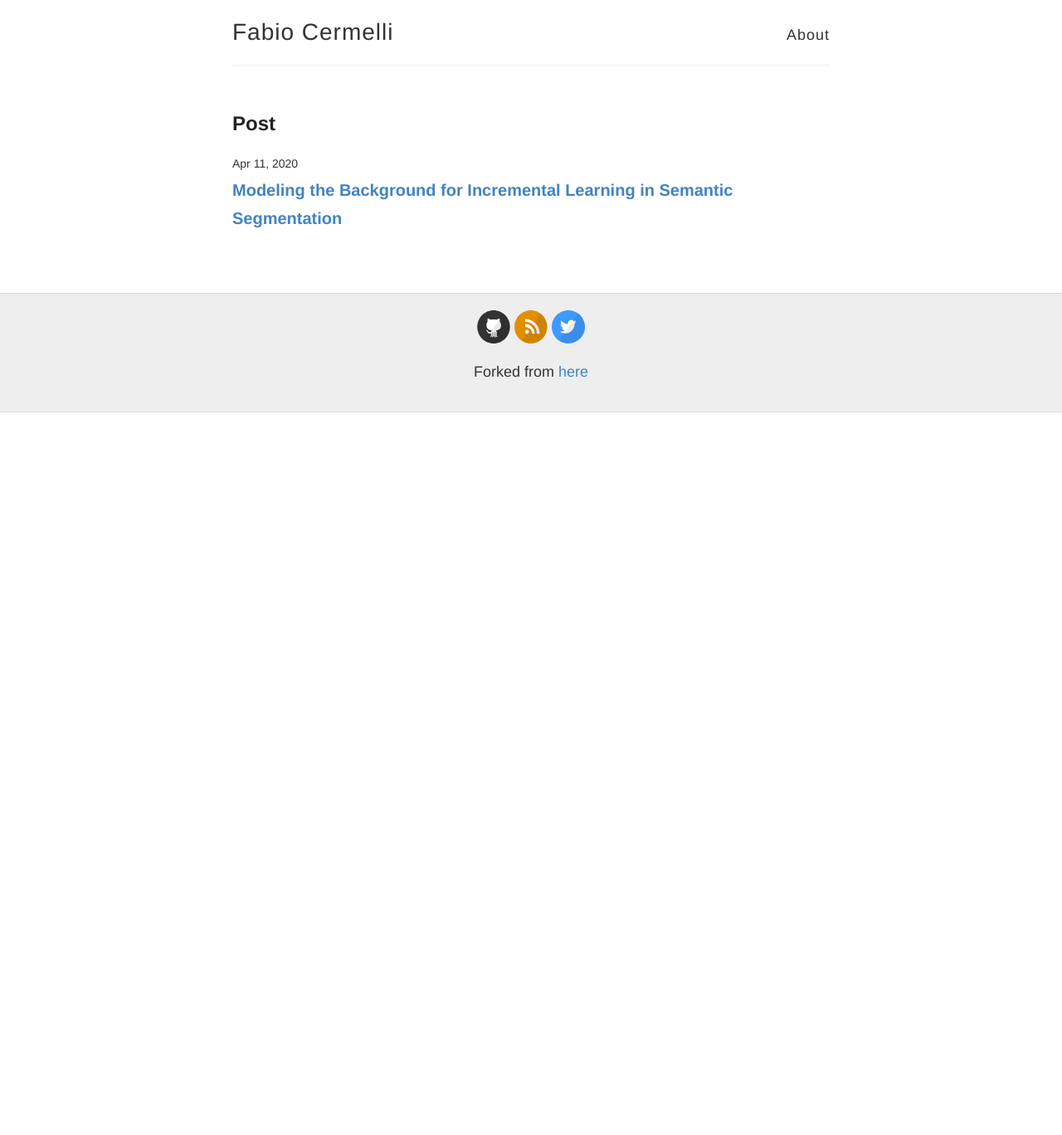
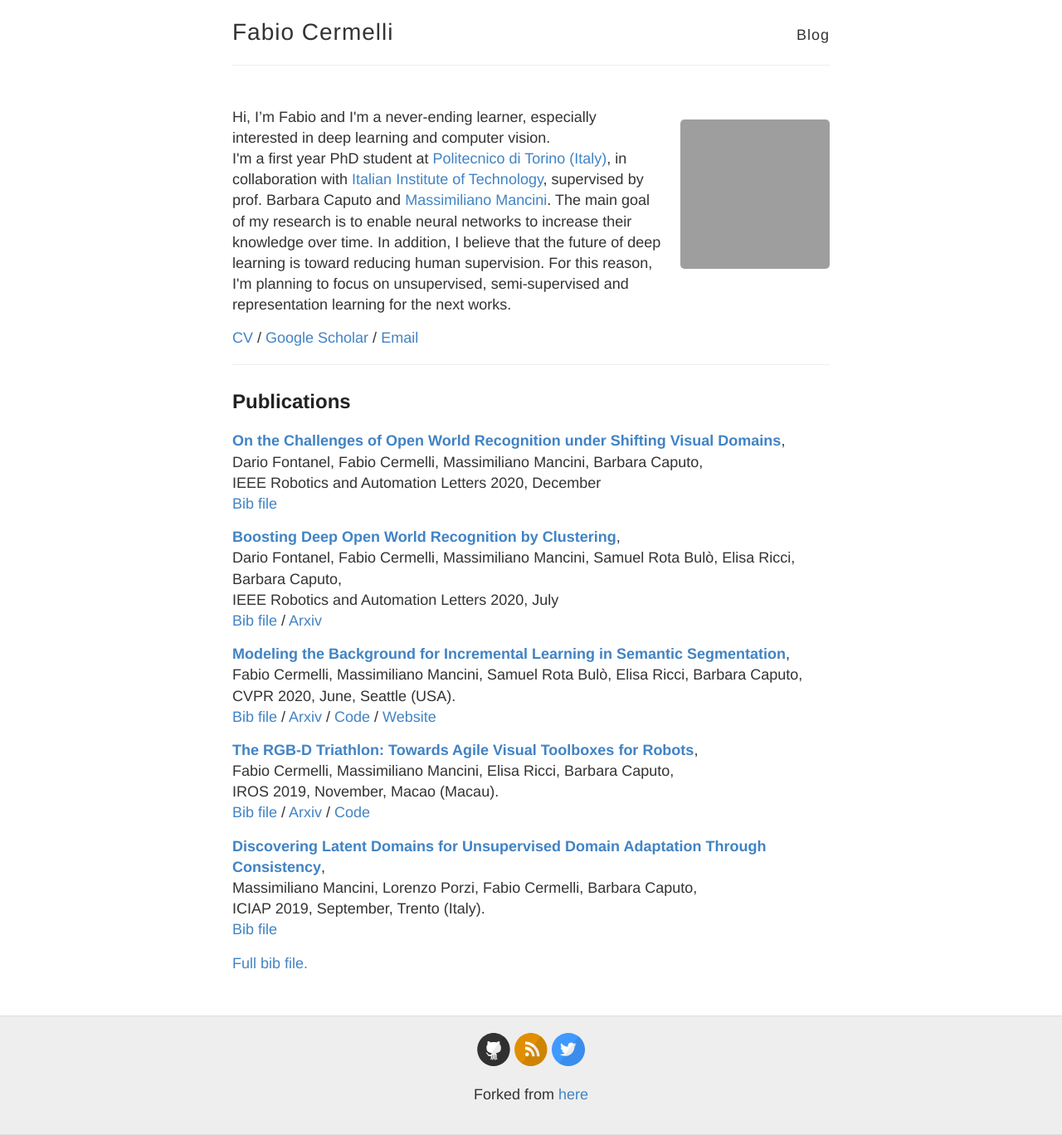
Before and after one commit to fcdl94/fcdl94.github.io, a Jekyll site: the page built from index.html, in a window 1280 px wide. Shown: the whole page at 83% size. Built offline with Jekyll 4.4.1, drawn with Linux system fonts in a browser that asks for light colours; before the commit the page ends 900 px from its top, so only the background shows below that; grey boxes are pictures that could not be loaded.

Commit message:
Added papers and first page to About

```diff
--- a/_layouts/default.html
+++ b/_layouts/default.html
@@ -26,8 +26,7 @@
           </div>
 
           <nav>
-            <!-- <a href="{{ site.baseurl }}/">Blog</a> -->
-            <a href="{{ site.baseurl }}/about">About</a>
+            <a href="{{ site.baseurl }}/blog">Blog</a>
           </nav>
         </header>
       </div>
--- /dev/null
+++ b/_papers/boosting20.md
@@ -0,0 +1,16 @@
+---
+title: Boosting Deep Open World Recognition by Clustering
+authors: Dario Fontanel, Fabio Cermelli, Massimiliano Mancini, Samuel Rota Bulò, Elisa Ricci, Barbara Caputo
+arxiv: https://arxiv.org/abs/2004.13849
+link: https://ieeexplore.ieee.org/abstract/document/9145605/
+conference: IEEE Robotics and Automation Letters 2020, July
+date: 2020-07-01
+tag: fontanel2020boosting
+---
+@inProceedings{fontanel2020boosting,
+ author = {Fontanel, Dario and Cermelli, Fabio, and Mancini, Massimiliano and Rota Bul\`o, Samuel and Ricci, Elisa and Caputo, Barbara},
+ title  = {Boosting Deep Open World Recognition by Clustering},
+ booktitle = {IEEE Robotics and Automation Letters},
+ year      = {2020},
+ month     = {July}
+}
--- /dev/null
+++ b/_papers/onthechallenges2020.md
@@ -0,0 +1,15 @@
+---
+title: On the Challenges of Open World Recognition under Shifting Visual Domains
+authors: Dario Fontanel, Fabio Cermelli, Massimiliano Mancini, Barbara Caputo
+link: https://ieeexplore.ieee.org/abstract/document/9309407
+conference: IEEE Robotics and Automation Letters 2020, December
+date: 2020-12-01
+tag: fontanel2020on
+---
+@inProceedings{fontanel2020on,
+ author = {Cermelli, Fabio and Mancini, Massimiliano and Caputo, Barbara},
+ title  = {On the Challenges of Open World Recognition under Shifting Visual Domainsn},
+ booktitle = {Computer Vision and Pattern Recognition (CVPR)},
+ year      = {2020},
+ month     = {June}
+}
--- a/about.html
+++ b/about.html
@@ -1,6 +1,6 @@
 ---
 layout: page
-title: About
+title: Fabio Cermelli
 permalink: /about/
 ---
 
--- a/index.html
+++ b/index.html
@@ -1,23 +1,57 @@
 ---
 layout: default
+title: Fabio Cermelli
 ---
 
-<div class="posts">
-  <h2>Post</h2>
-  {% for post in site.posts %}
-    <article class="post">
+<div class="bio">
+  <p class="about-img"><img src="{{ site.avatar }}" alt="Fabio Cermelli" /></p>
 
-      <span class="post-meta">{{ post.date | date: "%b %-d, %Y" }}</span>
-      <h3><a href="{{ site.baseurl }}{{ post.url }}">{{ post.title }}</a></h3>
+  <p>Hi, I’m Fabio and I'm a never-ending learner, especially interested in
+    deep learning and computer vision. <br>
 
-      <!--
-      <div class="entry">
-        {{ post.excerpt }}
-      </div>
+    I'm a first year PhD student at <a href="www.polito.it">Politecnico di Torino
+    (Italy)</a>, in collaboration with <a href="www.iit.it">Italian Institute of
+    Technology</a>, supervised by prof. Barbara Caputo and
+    <a href="https://mancinimassimiliano.github.io/">Massimiliano Mancini</a>.
 
-      <a href="{{ site.baseurl }}{{ post.url }}" class="read-more">Read More</a>
-    -->
+    The main goal of my research is to enable neural networks to increase their
+    knowledge over time. In addition, I believe that the future of deep learning
+    is toward reducing human supervision. For this reason, I'm planning
+    to focus on unsupervised, semi-supervised and representation learning
+    for the next works.
+  </p>
 
+
+  <p><a href="https://github.com/fcdl94/fcdl94.github.io/raw/master/resources/cv.pdf">CV</a> /
+    <a href="https://scholar.google.it/citations?hl=it&user=-fEOFbMAAAAJ">Google Scholar</a> /
+    <a href="mailto:fabio.cermelli@polito.it">Email</a>
+  </p>
+
+</div>
+
+
+<div class="papers">
+  <h2>Publications</h2>
+  {% assign papers = site.papers | reverse %}
+  {% for paper in papers %}
+    <article class="paper">
+
+      <p><a href="{{ paper.link }}"><b>{{ paper.title }}</b></a>, <br>
+      {{ paper.authors }},<br>
+      {{ paper.conference }}<br>
+        <a href="{{ paper.url }}">Bib file</a>
+        {% if paper.arxiv %}
+        / <a href="{{ paper.arxiv }}">Arxiv</a>
+        {% endif %}
+        {% if paper.code %}
+        / <a href="{{ paper.code }}">Code</a>
+        {% endif %}
+        {% if paper.website %}
+        / <a href="{{ paper.website }}">Website</a>
+        {% endif %}
+      </p>
     </article>
   {% endfor %}
+
+  <p><a href="{{ site.baseurl }}/bib">Full bib file.</a></p>
 </div>
```
Also changed, not shown: blog.html (added, +23 -0 lines).
